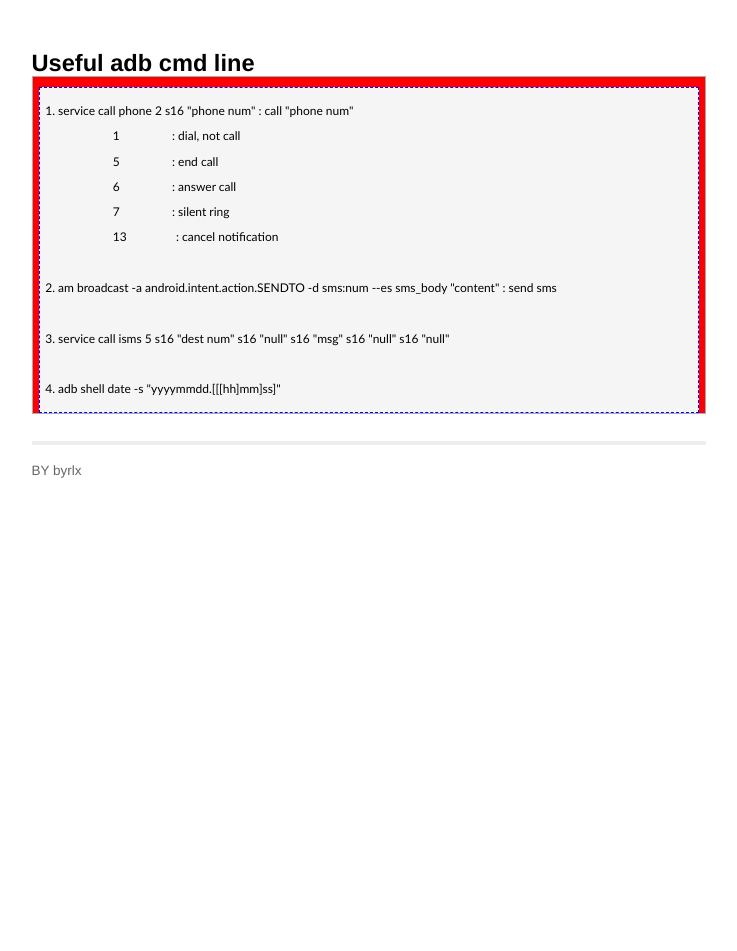
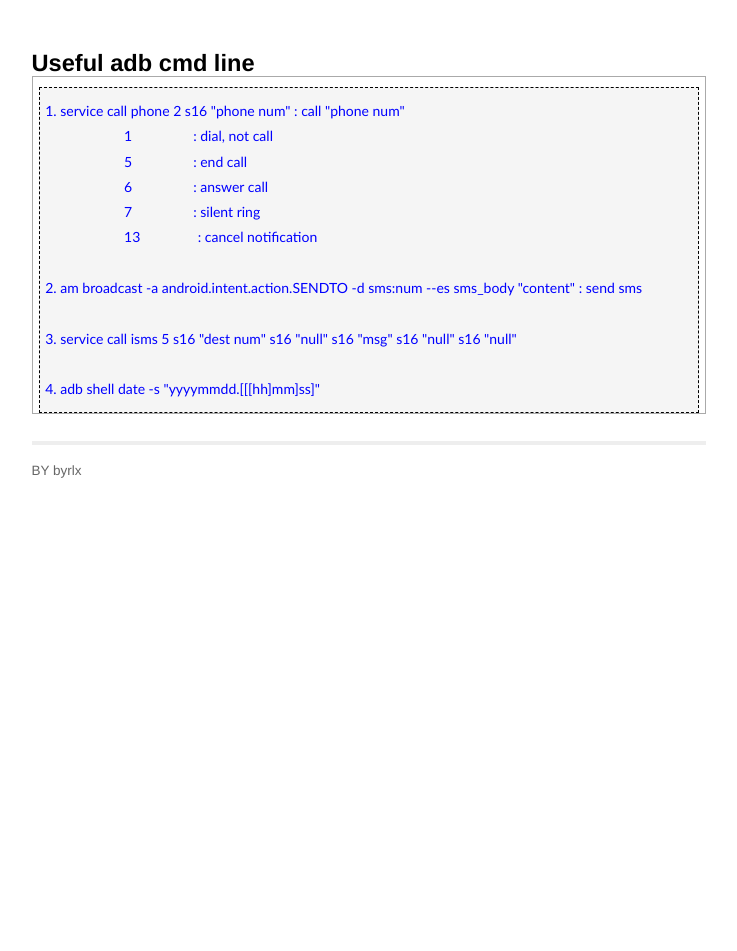
Before and after one commit to byrlx/byrlx.github.io, a Jekyll site: the page built from _posts/2013-06-16-useful-add-cmd-line.md, in a window 1280 px wide. Shown: the whole page, without its empty margins (271-1008 px from the left). Built offline with Jekyll 4.4.1, drawn with Linux system fonts in a browser that asks for light colours; Markdown is read by kramdown in place of the engine named in the settings.

Commit message:
modify post format

```diff
--- a/css/screen.css
+++ b/css/screen.css
@@ -162,7 +162,7 @@ body {
 
 	  .lxpost pre {
 		  border: 1px solid #aaa;
-		  background-color: red;
+		  background-color: white;
 		  padding: 0 .4em;
 	  }
 
@@ -177,28 +177,13 @@ body {
 		  border-style:dashed;
 		  border-width:1px;
 		  display:block;
-		  font-size:12px;
+		  font-size:14px;
 		  font-family:Calibri,"微软雅黑", "新宋体", "宋体";
 		  margin:10px 0 0 0;
 		  padding:10px 0 10px 5px;
 		  -moz-border-radius:5px;
 		  background:#f5f5f5;
-		  color:#000;
-	  }
-
-	  .lxpost pre code {
-		  text-indent:0;
-		  border-color:blue;
-		  border-style:dashed;
-		  border-width:1px;
-		  display:block;
-		  font-size:12px;
-		  font-family:Calibri,"微软雅黑", "新宋体", "宋体";
-		  margin:10px 0 0 0;
-		  padding:10px 0 10px 5px;
-		  -moz-border-radius:5px;
-		  background:#f5f5f5;
-		  color:#black;
+		  color:blue;
 	  }
 
 	  /* terminal */
@@ -209,21 +194,6 @@ body {
 		  color: white;
 	  }
 
-	  .lxpost pre.terminal code {
-		  text-indent:0;
-		  border-color:#000;
-		  border-style:dashed;
-		  border-width:1px;
-		  display:block;
-		  font-size:12px;
-		  font-family:Calibri,"微软雅黑", "新宋体", "宋体";
-		  margin:10px 0 0 0;
-		  padding:10px 0 10px 5px;
-		  -moz-border-radius:5px;
-		  background:#f5f5f5;
-		  color:#000;
-	  }
-
 	  .related {
 		  margin-top: 2em;
 	  }
```
